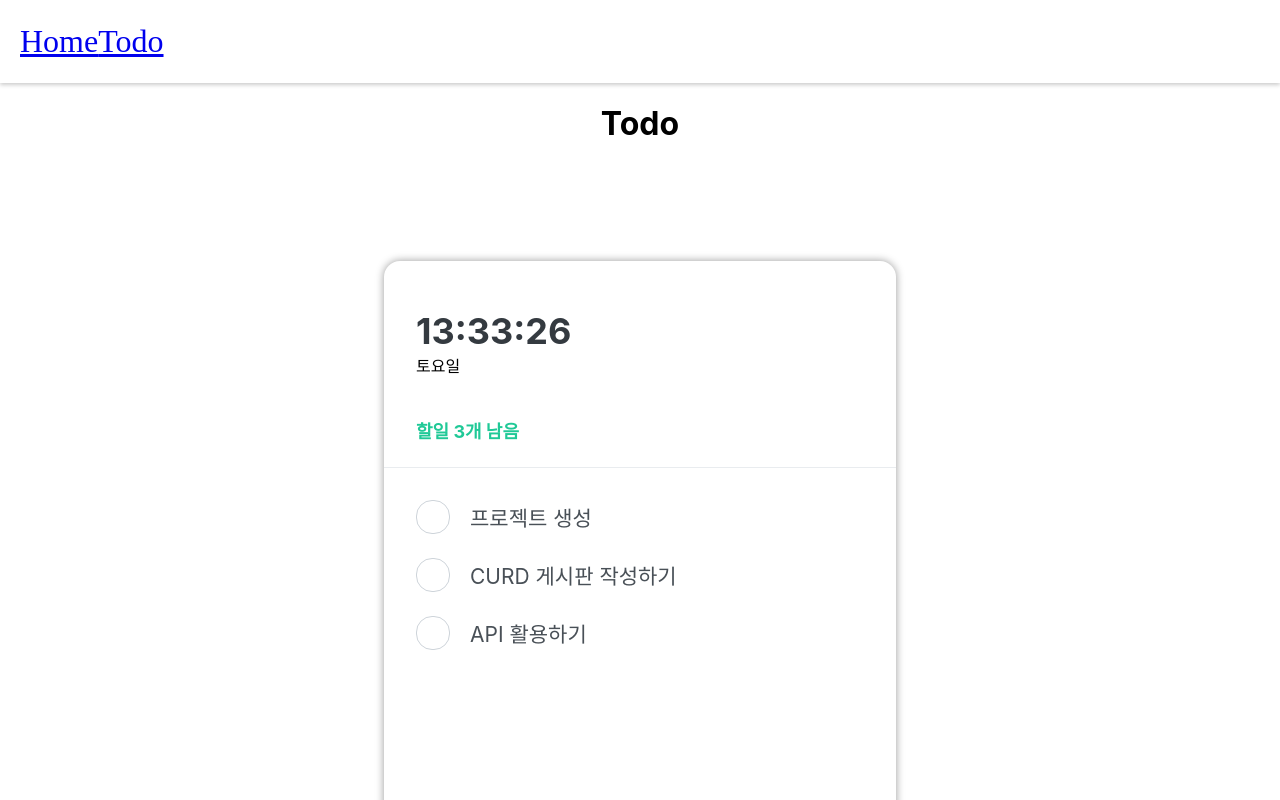
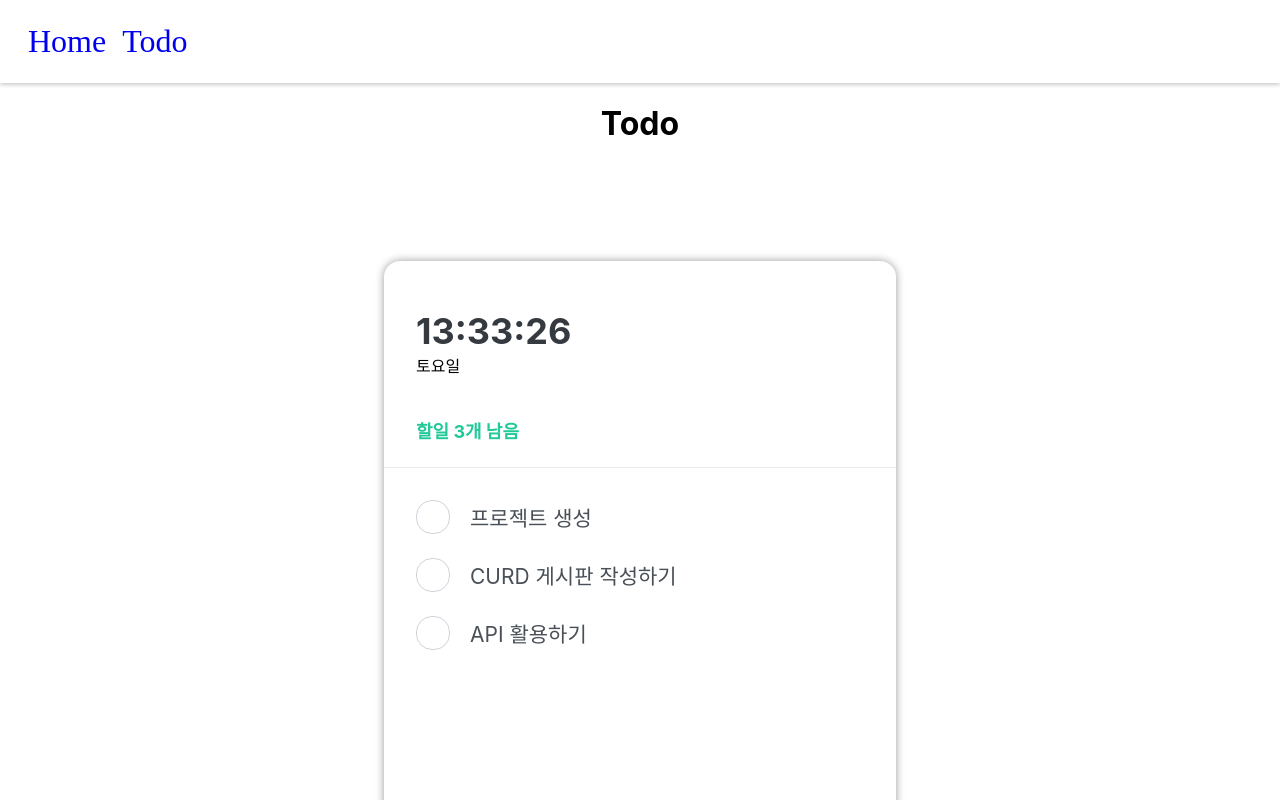
Before and after one commit to mandoo1229/React-Board-ReStart, a React (Create React App) app: page /todoTemplate in a window 1280 px wide. Shown: the top 800 px of the page. Built offline with nearby package versions, Linux system fonts and the light colour scheme.

Commit message:
Style : Header의 위치를 조금 수정하였습니다.

```diff
--- a/src/Page/Header.js
+++ b/src/Page/Header.js
@@ -4,9 +4,15 @@ import { Link } from 'react-router-dom';
 
 const Header = () => {
   return (
-    <div className="haeder">
-      <Link to={'/'}>Home</Link>
-      <Link to={'/todoTemplate'}>Todo</Link>
+    <div>
+      <div className="Home">
+        <Link className="Menu" to={'/'}>
+          Home
+        </Link>
+        <Link className="Menu" to={'/todoTemplate'}>
+          Todo
+        </Link>
+      </div>
     </div>
   );
 };
--- a/src/style/Header.css
+++ b/src/style/Header.css
@@ -1,4 +1,4 @@
-.haeder {
+.Home {
   height: 60px;
   box-shadow: 0 2px 4px rgba(0, 0, 0, 0.2);
   text-align: left;
@@ -7,3 +7,8 @@
   padding-left: 20px;
   padding-top: 23px;
 }
+
+.Menu {
+  margin: 8px;
+  text-decoration: none;
+}
```
